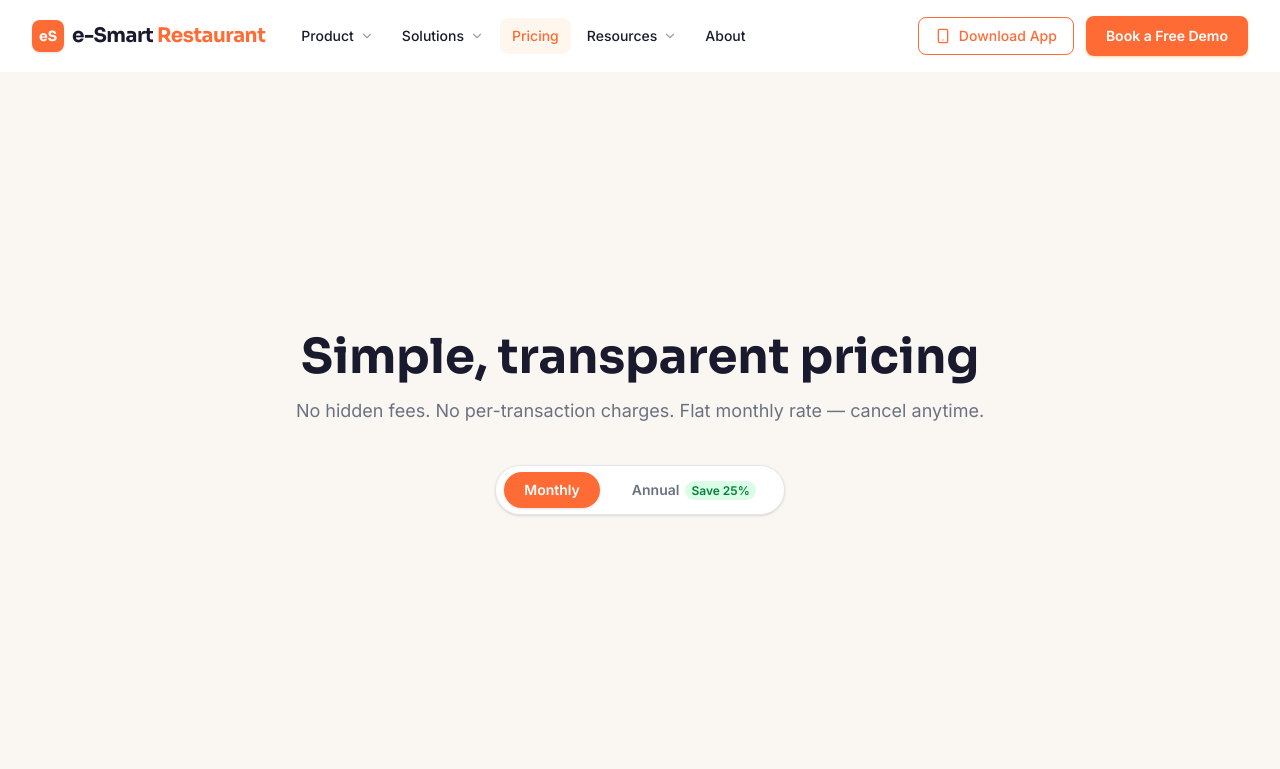
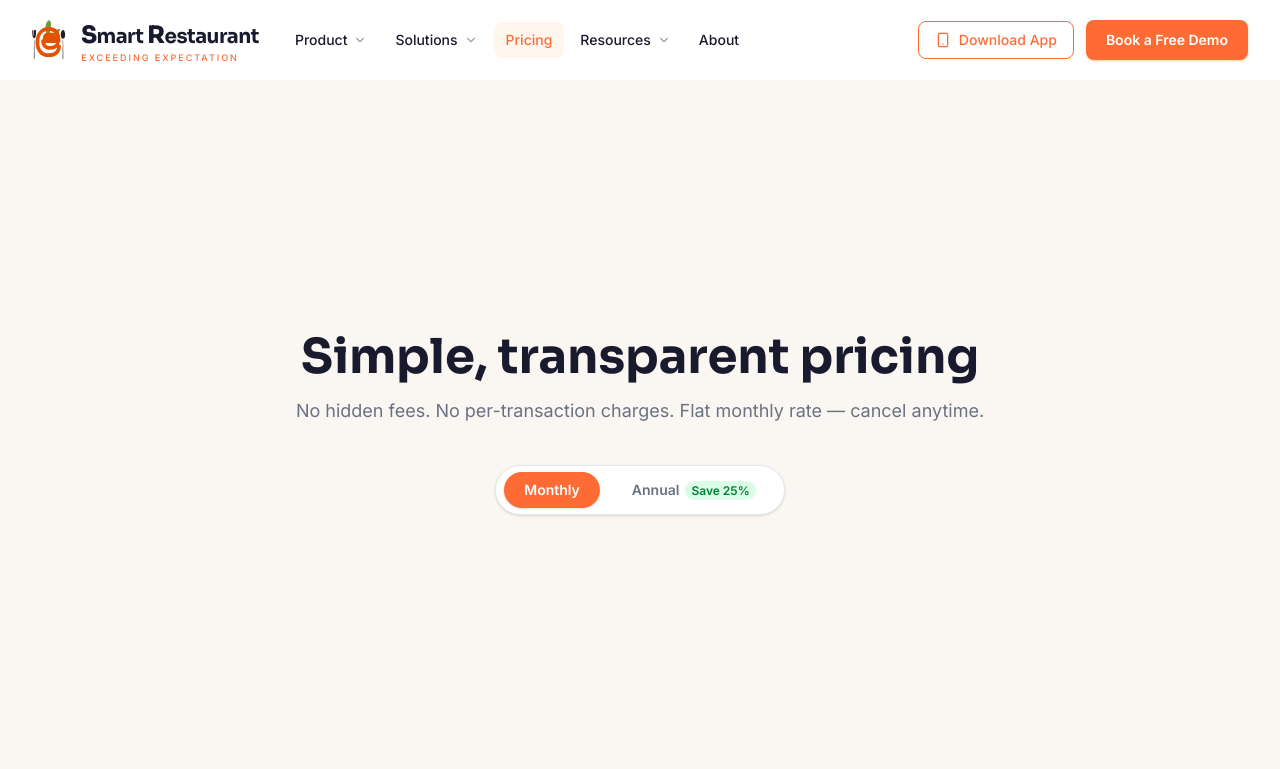
Before and after one commit to kiranefficacious-stack/e-smart-restaurant-web, a React (Vite) app: page /pricing in a window 1280 px wide. Shown: the top 769 px of the page. Built offline with nearby package versions, Linux system fonts and the light colour scheme.

Commit message:
feat: replace placeholder text logo with pixel-perfect custom logo mark matching user uploaded image

```diff
--- a/src/components/Footer.tsx
+++ b/src/components/Footer.tsx
@@ -1,5 +1,6 @@
 import React from 'react';
 import { Link } from 'react-router-dom';
+import Logo from './Logo';
 import { Twitter, Linkedin, Instagram, Facebook, Youtube } from 'lucide-react';
 
 const FOOTER_LINKS = {
@@ -48,11 +49,8 @@ export default function Footer() {
         <div className="grid grid-cols-2 md:grid-cols-3 lg:grid-cols-5 gap-10 mb-14">
           {/* Brand column */}
           <div className="col-span-2 md:col-span-3 lg:col-span-1">
-            <Link to="/" className="flex items-center gap-2 mb-5">
-              <div className="w-8 h-8 rounded-lg bg-primary flex items-center justify-center">
-                <span className="text-white font-bold text-sm font-sora">eS</span>
-              </div>
-              <span className="font-bold text-white text-lg font-sora">e-Smart Restaurant</span>
+            <Link to="/" className="inline-block mb-5">
+              <Logo className="h-10 sm:h-12" lightText={true} />
             </Link>
             <p className="text-sm text-gray-400 leading-relaxed mb-5">
               Cloud-based billing & POS software for restaurants, cafés, cloud kitchens, and multi-outlet chains across India.
--- a/src/components/Header.tsx
+++ b/src/components/Header.tsx
@@ -1,5 +1,6 @@
 import React, { useState, useEffect } from 'react';
 import { Link, useLocation } from 'react-router-dom';
+import Logo from './Logo';
 import {
   Menu, X, ChevronDown, Smartphone,
   Receipt, Package, Globe, BarChart2, UtensilsCrossed, Heart,
@@ -101,13 +102,8 @@ export default function Header() {
         <div className="max-w-7xl mx-auto px-4 sm:px-6 lg:px-8 flex items-center justify-between gap-6">
 
           {/* Logo */}
-          <Link to="/" className="flex items-center gap-2 shrink-0">
-            <div className="w-8 h-8 rounded-lg bg-primary flex items-center justify-center shadow-sm">
-              <span className="text-white font-bold text-sm font-sora">eS</span>
-            </div>
-            <span className="font-bold text-xl text-charcoal tracking-tight font-sora">
-              e-Smart <span className="text-primary">Restaurant</span>
-            </span>
+          <Link to="/" className="shrink-0 flex items-center">
+            <Logo className="h-10 sm:h-12" />
           </Link>
 
           {/* Desktop Nav */}
--- /dev/null
+++ b/src/components/Logo.tsx
@@ -0,0 +1,100 @@
+import React from 'react';
+
+interface LogoProps {
+  className?: string;
+  variant?: 'horizontal' | 'mark' | 'vertical';
+  lightText?: boolean;
+}
+
+export default function Logo({ className = 'h-10', variant = 'horizontal', lightText = false }: LogoProps) {
+  // SVG Brandmark
+  const brandmark = (
+    <svg
+      viewBox="0 0 110 130"
+      className="h-full w-auto select-none"
+      fill="none"
+      xmlns="http://www.w3.org/2000/svg"
+    >
+      {/* ── Leaves (Green) ── */}
+      {/* Left big leaf */}
+      <path
+        d="M48 57C48 57 32 30 45 10C53 1 60 10 54 36C52 46 48 57 48 57Z"
+        fill="#689F38"
+      />
+      {/* Right small leaf */}
+      <path
+        d="M59 55C59 55 64 36 78 33C87 31 83 40 71 49C65 53 59 55 59 55Z"
+        fill="#689F38"
+      />
+
+      {/* ── Orange "e" ── */}
+      <path
+        d="M80 84.5C80 94.5 73.5 110 50 110C26.5 110 16 93.5 16 71C16 48.5 28 32 50.5 32C73 32 78.5 50.5 78.5 68H32.5C32.5 76.5 39 88.5 51 88.5C63 88.5 72.5 82.5 76 77.5"
+        stroke="#E65100"
+        strokeWidth="11"
+        strokeLinecap="round"
+        strokeLinejoin="round"
+      />
+      {/* Filled upper segment of "e" */}
+      <path
+        d="M32.5 68H78.5C78.5 68 76 43 51 43C26 43 32.5 68 32.5 68Z"
+        fill="#E65100"
+      />
+
+      {/* ── Fork (Left - Black/Charcoal) ── */}
+      <g fill="#212121">
+        {/* Fork Stem */}
+        <path d="M7 66C7 66 7.5 118 7.5 120C7.5 122 5.5 122 5.5 120C5.5 118 6 66 6 66H7Z" />
+        {/* Hole at stem bottom */}
+        <circle cx="6.5" cy="118.5" r="1.2" fill={lightText ? '#1A1A2E' : '#FFFFFF'} />
+        {/* Fork base & outer tines */}
+        <path d="M1 45.5C1 45.5 1.5 59.5 6.5 59.5C11.5 59.5 12 45.5 12 45.5V36.5C12 36.5 11 36 10.5 36.5C10 37 10.5 45.5 10.5 45.5V35.5C10.5 35.5 9.5 35 9 35.5C8.5 36 9 45.5 9 45.5V35.5C9 35.5 8 35 7.5 35.5C7 36 7.5 45.5 7.5 45.5V36.5C7.5 36.5 6.5 36 6 36.5C5.5 37 6 52 6 52C6 52 4.5 52 4.5 50C4.5 48 4 36.5 4 36.5C4 36.5 3 36 2.5 36.5C2 37 2.5 45.5 2.5 45.5V36.5C2.5 36.5 1.5 36 1 36.5C0.5 37 1 45.5 1 45.5Z" />
+      </g>
+
+      {/* ── Spoon (Right - Black/Charcoal) ── */}
+      <g fill="#212121">
+        {/* Spoon Stem */}
+        <path d="M91 66C91 66 90.5 118 90.5 120C90.5 122 92.5 122 92.5 120C92.5 118 92 66 92 66H91Z" />
+        {/* Hole at stem bottom */}
+        <circle cx="91.5" cy="118.5" r="1.2" fill={lightText ? '#1A1A2E' : '#FFFFFF'} />
+        {/* Spoon Head */}
+        <path d="M98 48.5C98 56 94.8 61.5 91.5 61.5C88.2 61.5 85 56 85 48.5C85 41 88.2 35.5 91.5 35.5C94.8 35.5 98 41 98 48.5Z" />
+      </g>
+    </svg>
+  );
+
+  if (variant === 'mark') {
+    return <div className={`inline-block ${className}`}>{brandmark}</div>;
+  }
+
+  if (variant === 'vertical') {
+    return (
+      <div className={`flex flex-col items-center text-center ${className}`}>
+        <div className="h-16 w-auto mb-2">{brandmark}</div>
+        <div>
+          <div className={`text-xl font-bold font-sora tracking-tight leading-tight ${lightText ? 'text-white' : 'text-charcoal'}`}>
+            <span className="font-extrabold text-2xl">S</span>mart <span className="font-extrabold text-2xl">R</span>estaurant
+          </div>
+          <div className="text-[9px] uppercase tracking-[0.25em] font-medium text-primary mt-1">
+            <span className="font-bold">E</span>xceeding <span className="font-bold">E</span>xpectation
+          </div>
+        </div>
+      </div>
+    );
+  }
+
+  // Horizontal variant (default)
+  return (
+    <div className={`flex items-center gap-3 select-none ${className}`}>
+      <div className="h-full shrink-0 py-0.5">{brandmark}</div>
+      <div className="flex flex-col justify-center leading-none">
+        <div className={`text-lg sm:text-xl font-bold font-sora tracking-tight ${lightText ? 'text-white' : 'text-charcoal'}`}>
+          <span className="font-extrabold text-xl sm:text-2xl">S</span>mart <span className="font-extrabold text-xl sm:text-2xl">R</span>estaurant
+        </div>
+        <div className="text-[8px] sm:text-[9px] uppercase tracking-[0.22em] font-medium text-primary mt-0.5 whitespace-nowrap">
+          <span className="font-bold">E</span>xceeding <span className="font-bold">E</span>xpectation
+        </div>
+      </div>
+    </div>
+  );
+}
```
